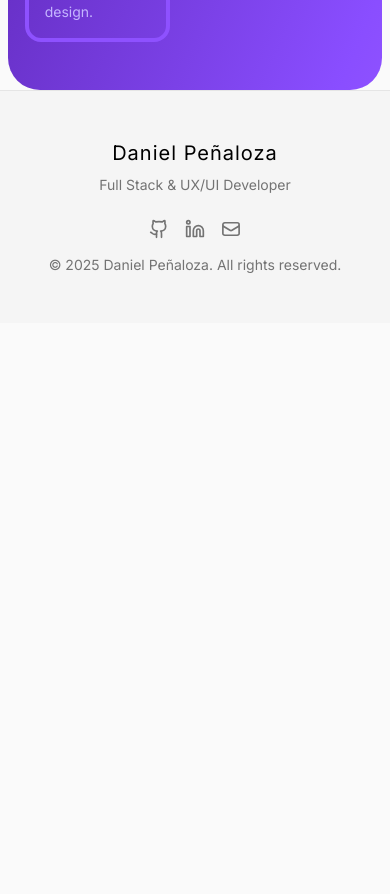
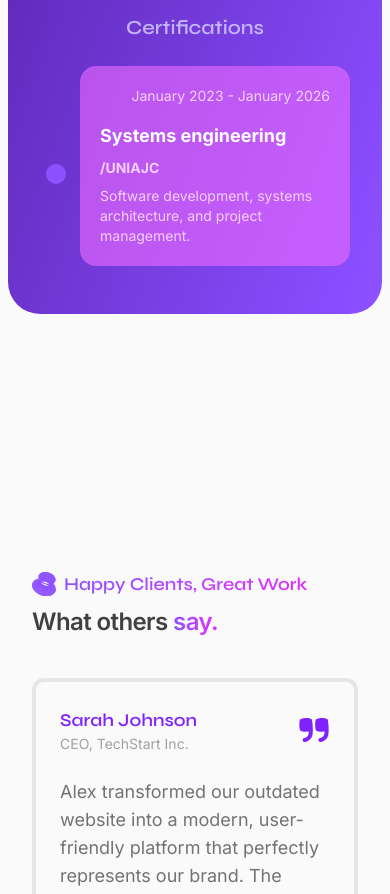
Before and after one commit to DanielPenalozaB/portfolio, a Next.js app: page / in a window 390 px wide. Shown: the part 7440-8334 px from the top of the page. Before the commit the page ends 7763 px from the top, so only its background shows below. Built offline with nearby package versions, Linux system fonts and the light colour scheme.

Commit message:
POR-11 (feat): Update Education & Certifications and finish Testimonials section (#8)

```diff
--- a/src/app/page.tsx
+++ b/src/app/page.tsx
@@ -4,6 +4,7 @@ import Hero from '@/components/hero';
 import Projects from '@/components/projects';
 import Services from '@/components/services';
 import Skills from '@/components/skills';
+import Testimonials from '@/components/testimonials';
 
 export default function Home() {
   return (
@@ -14,6 +15,7 @@ export default function Home() {
       <Services />
       <Experience />
       <EducationCertifications />
+      <Testimonials />
     </>
   );
 }
--- a/src/components/education-certifications.tsx
+++ b/src/components/education-certifications.tsx
@@ -18,11 +18,19 @@ const education: EducationCertification[] = [
   }
 ];
 
-const certifications: EducationCertification[] = [];
+const certifications: EducationCertification[] = [
+  {
+    educationTitle: 'Systems engineering',
+    description: 'Software development, systems architecture, and project management.',
+    institution: 'UNIAJC',
+    startDate: 'January 2023',
+    endDate: 'January 2026'
+  }
+];
 
 export default function EducationCertifications() {
   return (
-    <div className="rounded-4xl mx-2 max-w-6xl bg-gradient-to-tl from-violet-500 to-violet-900 p-8 sm:rounded-2xl lg:mx-auto lg:p-12">
+    <div className="rounded-4xl mx-2 my-32 max-w-6xl bg-gradient-to-tl from-violet-500 to-violet-900 p-8 sm:rounded-2xl lg:mx-auto lg:p-12">
       <div className="flex items-center">
         <TitleShapeIcon className="mr-2 h-6 w-6 text-violet-400" />
         <h2 className="bg-gradient-to-r from-violet-400 to-fuchsia-400 bg-clip-text text-lg font-semibold text-transparent">
@@ -35,14 +43,14 @@ export default function EducationCertifications() {
           fuel my work.
         </span>
       </p>
-      <div className="mx-auto mt-10 grid w-full max-w-6xl grid-cols-6 sm:mt-16">
-        <div className='col-span-3 flex flex-col items-center gap-6'>
+      <div className="mx-auto mt-10 grid w-full max-w-6xl grid-cols-1 max-md:gap-4 sm:mt-16 md:grid-cols-6">
+        <div className='col-span-1 flex flex-col items-center gap-6 md:col-span-3'>
           <h3 className='w-fit text-xl text-violet-300'>Education</h3>
-          <div className='flex flex-col'>
+          <div className='flex flex-col max-md:w-full'>
             {education.map((edu, idx) => (
-              <div key={idx} className='flex w-full gap-2'>
+              <div key={idx} className='flex gap-2 max-md:w-full'>
                 <div className={cn(
-                  'mb-4 flex w-full max-w-xs flex-col border-4 border-transparent gap-2 rounded-2xl p-4',
+                  'mb-4 flex w-full md:max-w-xs flex-col border-4 border-transparent gap-2 rounded-2xl p-4',
                   idx === 0 ? 'bg-violet-400/60' : 'border-violet-500'
                 )}>
                   <p className={cn(
@@ -72,6 +80,7 @@ export default function EducationCertifications() {
                 </div>
                 <div className='min-w-8 relative flex flex-col items-center justify-center'>
                   <div className='min-h-5 min-w-5 h-5 w-5 rounded-full bg-violet-500' />
+                  {education.length > 1 && (
                     <div className={cn(
                       'min-h-1 absolute left-1/2 h-full w-1 -translate-x-1/2 bg-violet-500',
                       idx === 0
@@ -80,19 +89,21 @@ export default function EducationCertifications() {
                           ? 'top-0 h-1/2!'
                           : 'top-1/2 -translate-y-1/2'
                     )} />
+                  )}
                 </div>
               </div>
             ))}
           </div>
         </div>
-        <div className='col-span-3 flex flex-col items-center gap-6'>
+        <div className='col-span-1 flex flex-col items-center gap-6 md:col-span-3'>
           <h3 className='w-fit text-xl text-violet-300'>Certifications</h3>
-          <div className='flex flex-col'>
+          <div className='flex flex-col max-md:w-full'>
             {certifications.length > 0
               ? certifications.map((cert, idx) => (
-                <div key={idx} className='flex w-full gap-2'>
+                <div key={idx} className='flex gap-2 max-md:w-full'>
                   <div className='min-w-8 relative flex flex-col items-center justify-center'>
                     <div className='min-h-5 min-w-5 h-5 w-5 rounded-full bg-violet-500' />
+                    {certifications.length > 1 && (
                       <div className={cn(
                         'min-h-1 absolute left-1/2 h-full w-1 -translate-x-1/2 bg-violet-500',
                         idx === 0
@@ -101,9 +112,10 @@ export default function EducationCertifications() {
                             ? 'top-0 h-1/2!'
                             : 'top-1/2 -translate-y-1/2'
                       )} />
+                    )}
                   </div>
                   <div className={cn(
-                    'mb-4 flex w-full max-w-xs flex-col border-4 border-transparent gap-2 rounded-2xl p-4',
+                    'mb-4 flex w-full md:max-w-xs flex-col border-4 border-transparent gap-2 rounded-2xl p-4',
                     idx === 0 ? 'bg-fuchsia-400/60' : 'border-fuchsia-500'
                   )}>
                     <p className={cn(
--- /dev/null
+++ b/src/components/icons/quote-mark.tsx
@@ -0,0 +1,10 @@
+import { SVGAttributes } from 'react';
+
+export default function QuoteMarkIcon(props: SVGAttributes<SVGElement>) {
+  return (
+    <svg xmlns="http://www.w3.org/2000/svg" id="Layer_1" data-name="Layer 1" viewBox="0 0 24 24" width="24" height="24" fill='currentColor' {...props}>
+      <path d="M10.457,4.373c-.068-.316-.287-.578-.584-.704-.139-.058-3.444-1.419-7.757,.056-.229,.079-.422,.238-.542,.449-.134,.235-.572,1.225-.572,4.095,0,2.728,.404,3.664,.645,3.98,.07,.091,.154,.17,.251,.232,.202,.13,1.36,.78,4.391,.78,.7,0,1.297-.032,1.805-.084-.027,.489-.068,.982-.122,1.474-.191,1.75-1.495,3.114-3.172,3.319-.822,.101-1.407,.849-1.307,1.672,.093,.76,.74,1.317,1.487,1.317,.061,0,.122-.004,.184-.011,3.066-.375,5.447-2.831,5.79-5.972,.121-1.108,.182-2.22,.182-3.304,0-.031-.001-.061-.003-.091-.007-4.084-.649-7.082-.677-7.208Z"/>
+      <path d="M22.995,11.579c-.007-4.082-.649-7.079-.677-7.206-.068-.316-.287-.578-.584-.704-.139-.058-3.444-1.419-7.757,.056-.229,.079-.422,.238-.542,.449-.134,.235-.572,1.225-.572,4.095,0,2.728,.404,3.664,.645,3.98,.069,.091,.154,.17,.251,.232,.202,.13,1.36,.78,4.391,.78,.7,0,1.297-.032,1.805-.084-.028,.49-.068,.982-.122,1.474-.191,1.75-1.495,3.114-3.172,3.319-.822,.101-1.407,.849-1.307,1.671,.093,.761,.74,1.318,1.487,1.318,.061,0,.122-.004,.184-.011,3.066-.375,5.447-2.831,5.79-5.972,.121-1.106,.183-2.218,.183-3.304,0-.032-.001-.063-.003-.094Z"/>
+    </svg>
+  );
+}
--- /dev/null
+++ b/src/components/icons/user-circle.tsx
@@ -0,0 +1,9 @@
+import { SVGAttributes } from 'react';
+
+export function UserCircleIcon(props: SVGAttributes<SVGElement>) {
+  return (
+    <svg fill="none" strokeWidth={1.5} stroke="currentColor" viewBox="0 0 24 24" xmlns="http://www.w3.org/2000/svg" aria-hidden="true" {...props}>
+      <path strokeLinecap="round" strokeLinejoin="round" d="M17.982 18.725A7.488 7.488 0 0 0 12 15.75a7.488 7.488 0 0 0-5.982 2.975m11.963 0a9 9 0 1 0-11.963 0m11.963 0A8.966 8.966 0 0 1 12 21a8.966 8.966 0 0 1-5.982-2.275M15 9.75a3 3 0 1 1-6 0 3 3 0 0 1 6 0Z" />
+    </svg>
+  );
+}
--- /dev/null
+++ b/src/components/testimonials.tsx
@@ -0,0 +1,128 @@
+'use client';
+
+import { useState } from 'react';
+import { TitleShapeIcon } from './icons/title-shape';
+import { Testimonial } from '@/types/testimonial';
+import QuoteMarkIcon from './icons/quote-mark';
+import Button from './ui/button';
+import { ChevronIcon } from './icons/chevron';
+
+const testimonials: Testimonial[] = [
+  {
+    id: 1,
+    name: 'Sarah Johnson',
+    position: 'CEO',
+    company: 'TechStart Inc.',
+    avatar: '/placeholder.svg?height=100&width=100',
+    content:
+      'Alex transformed our outdated website into a modern, user-friendly platform that perfectly represents our brand. The attention to detail and technical expertise were impressive. Our conversion rate has increased by 40% since the redesign!'
+  },
+  {
+    id: 2,
+    name: 'Michael Chen',
+    position: 'Product Manager',
+    company: 'FinEdge',
+    avatar: '/placeholder.svg?height=100&width=100',
+    content:
+      'Working with Alex on our fintech app was a game-changer. The UI/UX improvements and performance optimizations made a significant impact on user engagement. The project was delivered on time and exceeded our expectations.'
+  },
+  {
+    id: 3,
+    name: 'Emily Rodriguez',
+    position: 'Marketing Director',
+    company: 'GrowthLabs',
+    avatar: '/placeholder.svg?height=100&width=100',
+    content:
+      'Alex\'s ability to translate our vision into a functional, beautiful website was remarkable. The process was collaborative and transparent from start to finish. I especially appreciated the attention to SEO and performance optimization.'
+  },
+  {
+    id: 4,
+    name: 'David Park',
+    position: 'Founder',
+    company: 'HealthTech Solutions',
+    avatar: '/placeholder.svg?height=100&width=100',
+    content:
+      'We hired Alex to develop our healthcare platform\'s frontend, and the results were outstanding. The interface is intuitive, accessible, and performs flawlessly. Alex\'s technical knowledge and problem-solving skills made complex challenges seem simple.",  Alex\'s technical knowledge and problem-solving skills made complex challenges seem simple.'
+  }
+];
+
+export default function Testimonials() {
+  const [ currentIndex, setCurrentIndex ] = useState(0);
+
+  const handlePrev = () => {
+    setCurrentIndex((prevIndex) => (prevIndex === 0 ? testimonials.length - 1 : prevIndex - 1));
+  };
+
+  const handleNext = () => {
+    setCurrentIndex((prevIndex) => (prevIndex === testimonials.length - 1 ? 0 : prevIndex + 1));
+  };
+
+  return (
+    <div className="mx-auto max-w-2xl px-8 py-32 lg:max-w-6xl lg:px-6">
+      <div className="flex items-center">
+        <TitleShapeIcon className="mr-2 h-6 w-6 text-violet-500" />
+        <h2 className="bg-gradient-to-r from-violet-500 to-fuchsia-500 bg-clip-text text-lg font-semibold text-transparent">Happy Clients, Great Work</h2>
+      </div>
+      <p className="text-pretty mt-2 max-w-lg text-2xl font-semibold tracking-tight text-neutral-700 sm:text-5xl">
+        What others{' '}
+        <span className="bg-gradient-to-r from-violet-500 to-fuchsia-500 bg-clip-text text-transparent">
+          say.
+        </span>
+      </p>
+      <div className="mx-auto mt-10 max-w-4xl sm:mt-16">
+        <div
+          className="relative overflow-hidden"
+        >
+          <div className="flex items-center justify-center">
+            <div className="w-full rounded-xl border-4 border-neutral-200 p-6">
+              <div className="flex flex-row items-center justify-between pb-2">
+                <div className="flex items-center gap-4">
+                  <div>
+                    <h3 className="text-lg font-light text-violet-600">{testimonials[currentIndex].name}</h3>
+                    <p className="text-sm font-light text-neutral-400">
+                      {testimonials[currentIndex].position}, {testimonials[currentIndex].company}
+                    </p>
+                  </div>
+                </div>
+                <QuoteMarkIcon className="h-8 w-8 text-violet-600" />
+              </div>
+              <div className="pt-4">
+                <p className="text-lg font-light text-neutral-500">{testimonials[currentIndex].content}</p>
+              </div>
+            </div>
+          </div>
+          <div className="mt-8 flex items-center justify-center gap-2">
+            {testimonials.map((_, index) => (
+              <button
+                key={index}
+                className={`h-2 rounded-full transition-all cursor-pointer ${
+                  index === currentIndex ? 'w-8 bg-violet-500' : 'w-2 bg-neutral-300'
+                }`}
+                onClick={() => setCurrentIndex(index)}
+                aria-label={`Go to testimonial ${index + 1}`}
+              />
+            ))}
+          </div>
+          <div className="mt-8 flex items-center justify-center gap-4">
+            <Button
+              variant="outline"
+              onClick={handlePrev}
+              aria-label="Previous testimonial"
+              className="p-2! rounded-full! border-neutral-300! hover:bg-neutral-300!"
+            >
+              <ChevronIcon className="h-4 w-4 -rotate-90" />
+            </Button>
+            <Button
+              variant="outline"
+              onClick={handleNext}
+              aria-label="Next testimonial"
+              className="p-2! rounded-full! border-neutral-300! hover:bg-neutral-300! rotate-90"
+            >
+              <ChevronIcon className="h-4 w-4" />
+            </Button>
+          </div>
+        </div>
+      </div>
+    </div>
+  );
+}
```
Also changed, not shown: src/types/testimonial.d.ts (added, +8 -0 lines). Lines whose indentation alone changed are shown as unchanged.
